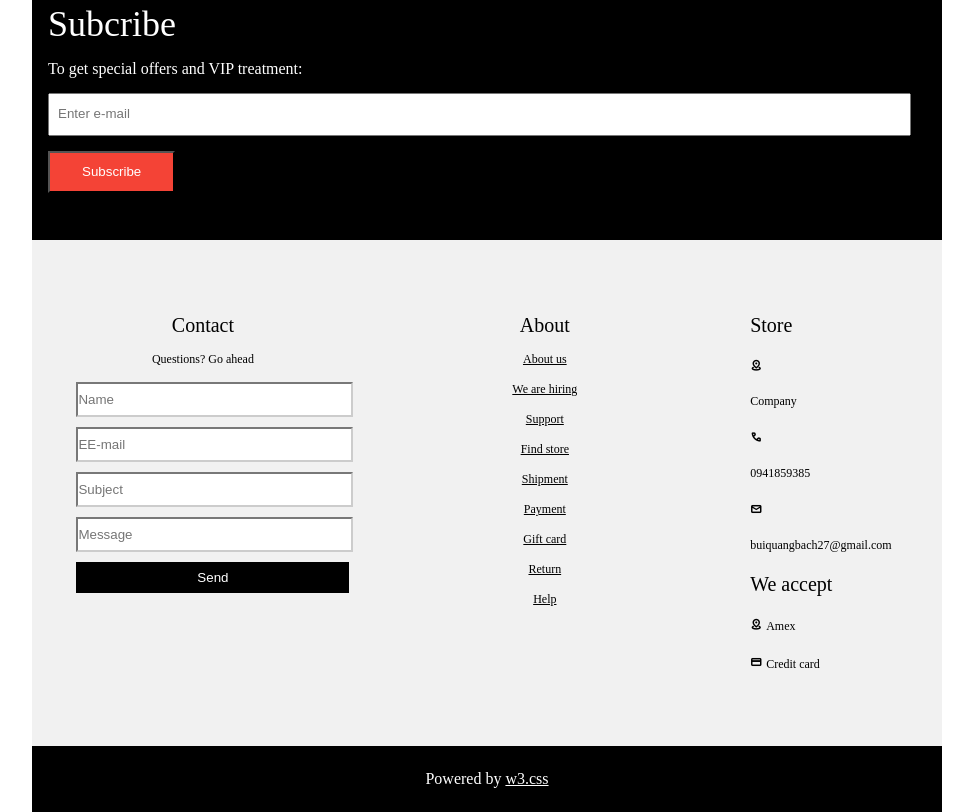
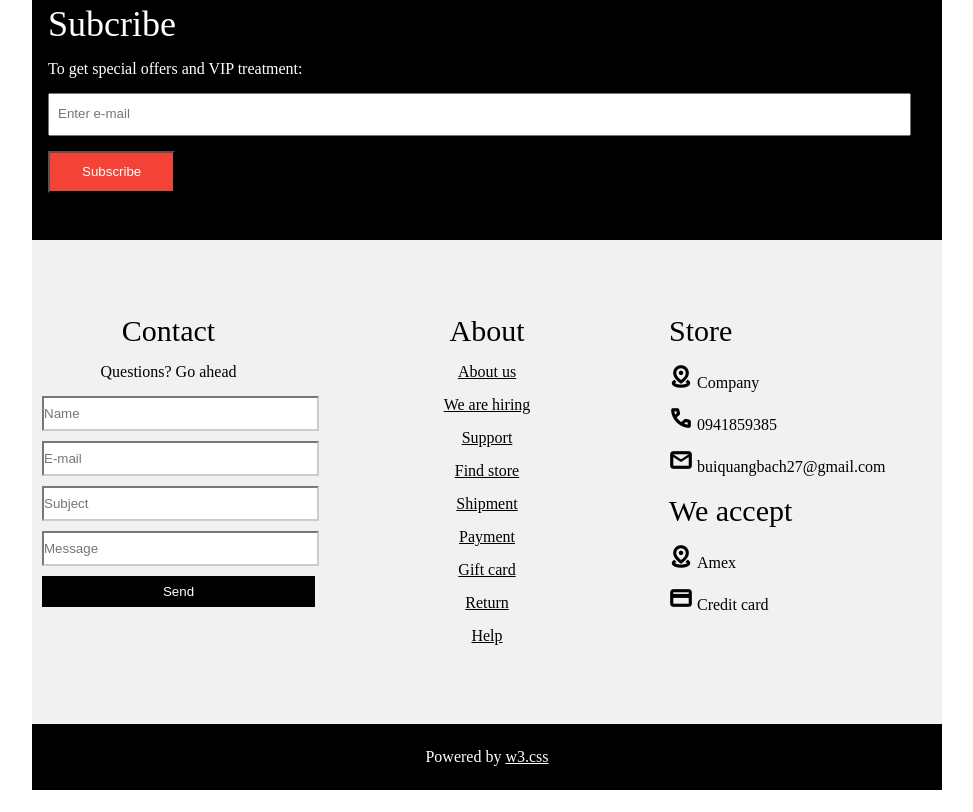
Before and after one commit to QuangBach111/ClothingStore, a plain HTML site: page index.html in a window 1280 px wide. Shown: the part 1243-2055 px from the top of the page, without its empty margins (298-1271 px from the left). After the commit the page ends 2033 px from the top, so only its background shows below. Drawn offline with nearby package versions, Linux system fonts and the light colour scheme.

Commit message:
7th commit

```diff
--- a/css/style.css
+++ b/css/style.css
@@ -142,10 +142,12 @@ header .header-item span{
     display: block;
 }
 
+/* Main */
 main {
     padding: 0 16px;
 }
 
+/* --Banner */
 main .banner {
     position: relative;
 }
@@ -193,6 +195,8 @@ main>p {
     margin: 15px 0px;
 }
 
+/* --Product list */
+
 main .product-list {
     display: flex;
     flex-wrap: wrap;
@@ -235,6 +239,7 @@ main .product-list .product-item .special{
 }
 
 /* footer */
+/* Subcribe */
 footer .subscribe {
     padding: 32px 16px;
     background-color: #000;
@@ -275,13 +280,12 @@ footer .subscribe .btn:hover {
     padding: 8px 32px;
 }
 
-
-
+/* Information */
 footer .information {
     background-color: #f1f1f1;
     padding: 64px 0;
     display: flex;
-    justify-content: space-around;
+    justify-content: space-between;
 }
 
 footer .information .contact{
@@ -294,10 +298,21 @@ footer .information .about{
 
 }
 
-footer .information .store{
+footer .information .store-accept{
     width: 30%;
+}
 
+footer .information h1 {
+    font-weight: 400;
+    font-size: 30px;
+    text-align: center;
+    margin: 10px;
+}
 
+footer .information p{
+    font-size: 16px;
+    text-align: center;
+    margin: 15px;
 }
 
 footer .information .contact input {
@@ -319,24 +334,10 @@ footer .information .contact .btn:hover {
     color: black;
 }
 
-footer .information h1 {
-    font-weight: 400;
-    font-size: 20px;
-    text-align: center;
-    margin: 10px;
-}
-
-footer .information p {
-    font-size: 12px;
-    text-align: center;
-    margin: 15px;
-}
-
 footer .information .about ul{
     list-style: none;
     text-decoration: underline;
-    /* position: relative; */
-    margin-top: 10px;
+
 }
 
 footer .information .store-accept ul{
@@ -351,7 +352,6 @@ footer .information .store-accept h1{
 
 
 footer .information .store-accept ul span {
-    font-size: 12px;
     font-weight: bold;
     display: inline-block;
     line-height: 37px;
--- a/index.html
+++ b/index.html
@@ -140,7 +140,7 @@
                     <h1>Contact</h1>
                     <p>Questions? Go ahead</p>
                     <input type="text" placeholder="Name">
-                    <input type="text" placeholder="EE-mail">
+                    <input type="text" placeholder="E-mail">
                     <input type="text" placeholder="Subject">
                     <input type="text" placeholder="Message">
                     <input class="btn" type="submit" value="Send">
```
